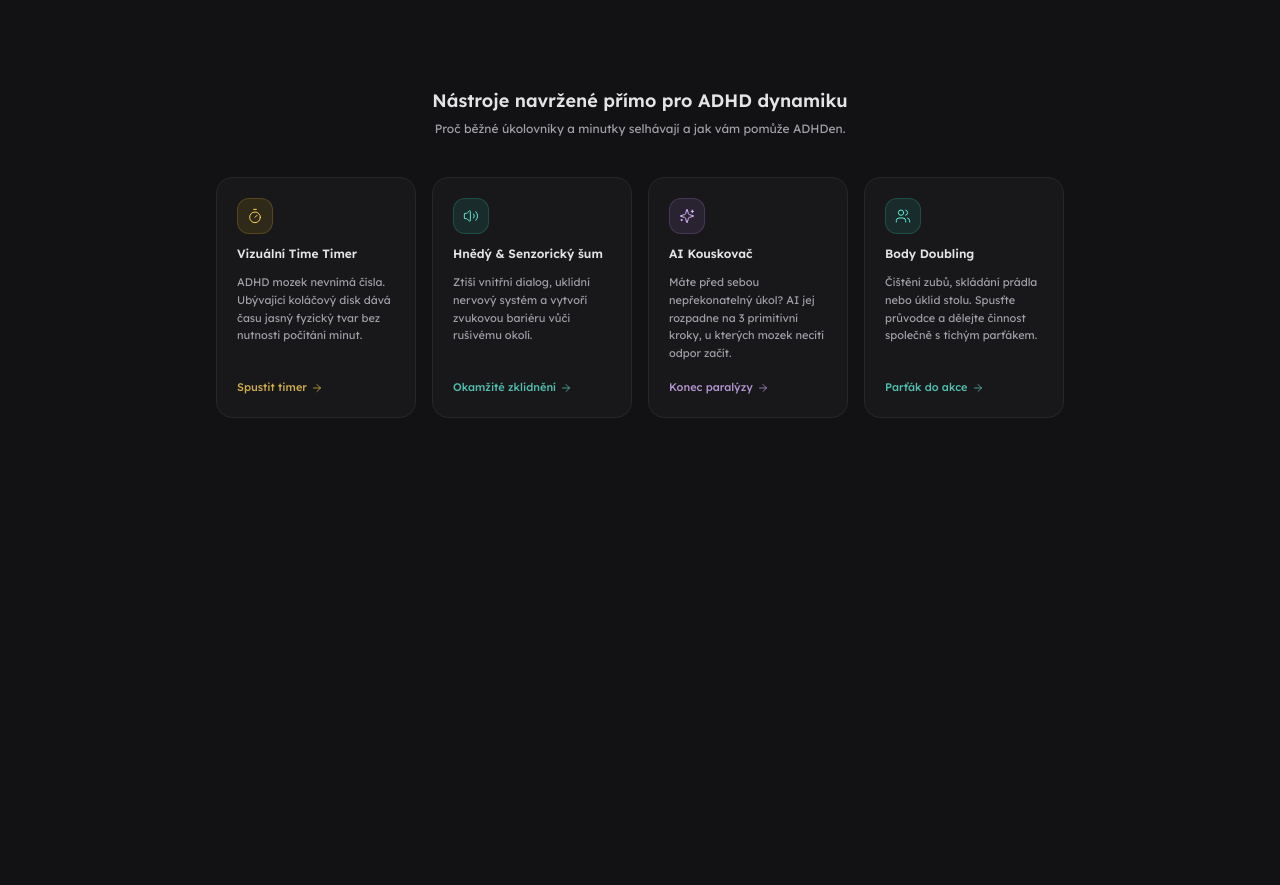
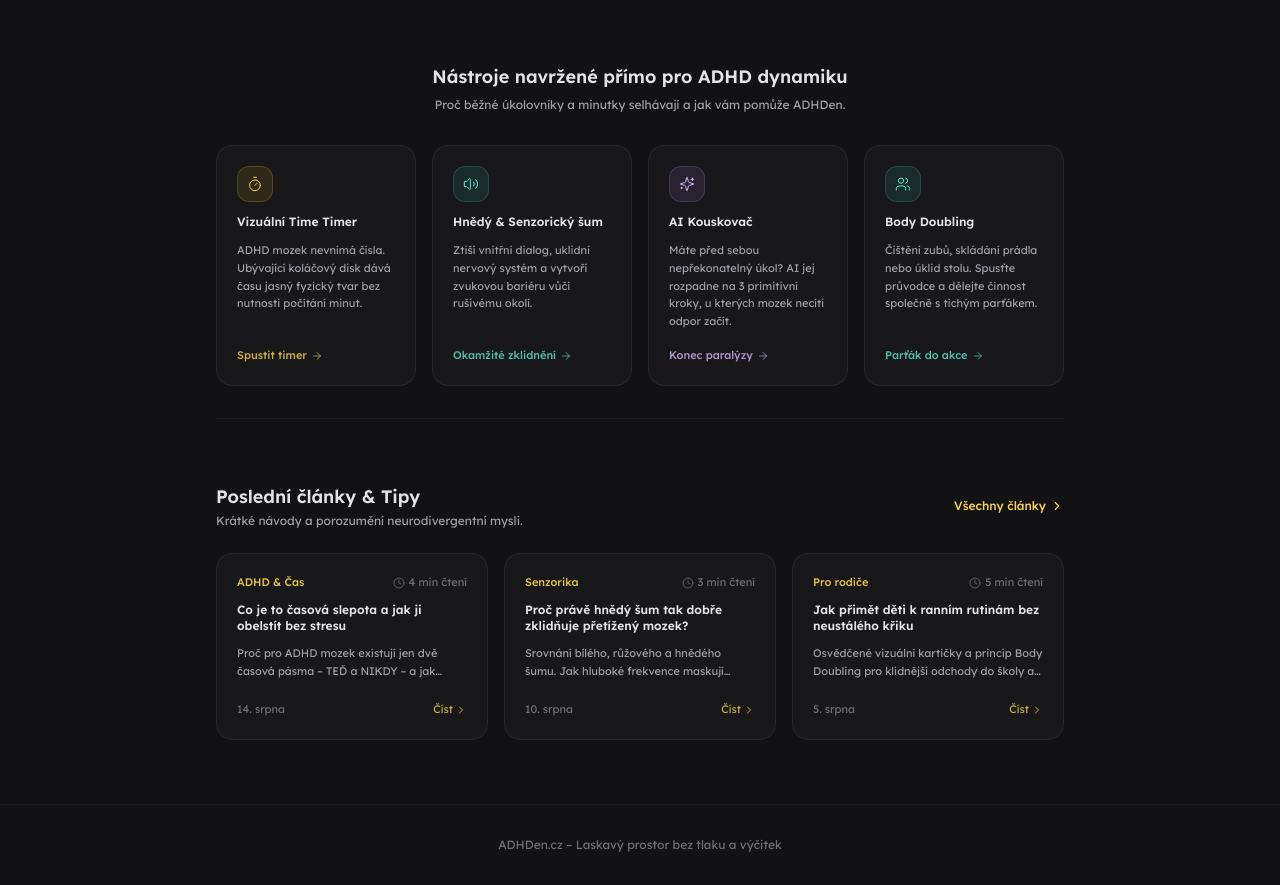
Before and after one commit to onlinejitka/ADHden, a Next.js app: page / in a window 1280 px wide. Shown: the part 500-1385 px from the top of the page. Before the commit the page ends 998 px from the top, so only its background shows below. Built offline with nearby package versions, Linux system fonts and the light colour scheme.

Commit message:
Update page.tsx

```diff
--- a/app/page.tsx
+++ b/app/page.tsx
@@ -9,10 +9,42 @@ import {
   Users,
   BookOpen,
   ArrowRight,
-  CheckCircle2
+  CheckCircle2,
+  Clock,
+  ChevronRight
 } from "lucide-react";
 
 export default function LandingPage() {
+  const articles = [
+    {
+      id: "1",
+      title: "Co je to časová slepota a jak ji obelstít bez stresu",
+      perex: "Proč pro ADHD mozek existují jen dvě časová pásma – TEĎ a NIKDY – a jak pomáhají vizuální kotvy.",
+      category: "ADHD & Čas",
+      readTime: "4 min čtení",
+      date: "14. srpna",
+      color: "amber"
+    },
+    {
+      id: "2",
+      title: "Proč právě hnědý šum tak dobře zklidňuje přetížený mozek?",
+      perex: "Srovnání bílého, růžového a hnědého šumu. Jak hluboké frekvence maskují vnitřní i vnější ruch.",
+      category: "Senzorika",
+      readTime: "3 min čtení",
+      date: "10. srpna",
+      color: "teal"
+    },
+    {
+      id: "3",
+      title: "Jak přimět děti k ranním rutinám bez neustálého křiku",
+      perex: "Osvědčené vizuální kartičky a princip Body Doubling pro klidnější odchody do školy a školky.",
+      category: "Pro rodiče",
+      readTime: "5 min čtení",
+      date: "5. srpna",
+      color: "purple"
+    }
+  ];
+
   return (
     <div className="min-h-screen bg-[#121214] text-zinc-300 font-sans leading-relaxed selection:bg-amber-400/20 selection:text-amber-300">
 
@@ -46,26 +78,22 @@ export default function LandingPage() {
         </div>
       </header>
 
-      {/* Hero sekce s mírnější typografií */}
-      <main className="max-w-4xl mx-auto px-6 pt-16 pb-20 text-center space-y-8">
+      {/* Hero sekce */}
+      <main className="max-w-4xl mx-auto px-6 pt-14 pb-16 text-center space-y-8">
 
-        {/* Odznáček */}
         <div className="inline-flex items-center gap-2 px-3 py-1 rounded-full bg-zinc-800/50 border border-zinc-700/50 text-[11px] text-amber-300/90">
           <span>♡ Laskavý systém pro neurodivergentní mozek</span>
         </div>
 
-        {/* Hlavní nadpis - zmenšen a zjemněn proti přehlcení */}
         <h1 className="text-2xl sm:text-3xl md:text-4xl font-semibold text-zinc-100 max-w-2xl mx-auto leading-normal tracking-wide">
           Zkrotit chaos, časovou slepotu a paralýzu{" "}
           <span className="text-amber-300 font-normal">bez pocitu viny.</span>
         </h1>
 
-        {/* Podnadpis */}
         <p className="text-xs sm:text-sm text-zinc-400 max-w-xl mx-auto leading-relaxed">
           ADHDen spojuje vizuální ubývání času, zklidňující hnědý šum, AI rozpad paralyzujících úkolů a společného parťáka pro dospělé i rodiny s dětmi.
         </p>
 
-        {/* Akční tlačítka */}
         <div className="flex flex-col sm:flex-row items-center justify-center gap-3 pt-2">
           <Link
             href="/app"
@@ -83,7 +111,6 @@ export default function LandingPage() {
           </Link>
         </div>
 
-        {/* Drobné garance pod tlačítky */}
         <div className="flex items-center justify-center gap-6 text-[11px] text-zinc-500 pt-2">
           <span className="flex items-center gap-1.5">
             <CheckCircle2 className="w-3.5 h-3.5 text-teal-400" strokeWidth={1.5} /> Zdarma bez registrace
@@ -94,7 +121,7 @@ export default function LandingPage() {
         </div>
 
         {/* Sekce Nástrojů */}
-        <section className="pt-16 space-y-6 text-left">
+        <section className="pt-12 space-y-6 text-left">
           <div className="text-center space-y-1.5">
             <h2 className="text-lg font-semibold text-zinc-200">
               Nástroje navržené přímo pro ADHD dynamiku
@@ -104,10 +131,7 @@ export default function LandingPage() {
             </p>
           </div>
 
-          {/* Mřížka 4 dlaždic - nyní plně proklikávatelných */}
-          <div className="grid grid-cols-1 sm:grid-cols-2 lg:grid-cols-4 gap-4 pt-4">
-
-            {/* Dlaždice 1: Time Timer */}
+          <div className="grid grid-cols-1 sm:grid-cols-2 lg:grid-cols-4 gap-4 pt-2">
             <Link
               href="/app"
               className="group p-5 bg-zinc-800/30 hover:bg-zinc-800/60 border border-zinc-800 hover:border-amber-400/40 rounded-2xl transition-all flex flex-col justify-between space-y-4"
@@ -128,7 +152,6 @@ export default function LandingPage() {
               </span>
             </Link>
 
-            {/* Dlaždice 2: Hnědý šum */}
             <Link
               href="/app"
               className="group p-5 bg-zinc-800/30 hover:bg-zinc-800/60 border border-zinc-800 hover:border-teal-400/40 rounded-2xl transition-all flex flex-col justify-between space-y-4"
@@ -149,7 +172,6 @@ export default function LandingPage() {
               </span>
             </Link>
 
-            {/* Dlaždice 3: AI Kouskovač */}
             <Link
               href="/app"
               className="group p-5 bg-zinc-800/30 hover:bg-zinc-800/60 border border-zinc-800 hover:border-purple-400/40 rounded-2xl transition-all flex flex-col justify-between space-y-4"
@@ -170,7 +192,6 @@ export default function LandingPage() {
               </span>
             </Link>
 
-            {/* Dlaždice 4: Body Doubling */}
             <Link
               href="/app"
               className="group p-5 bg-zinc-800/30 hover:bg-zinc-800/60 border border-zinc-800 hover:border-teal-400/40 rounded-2xl transition-all flex flex-col justify-between space-y-4"
@@ -190,10 +211,73 @@ export default function LandingPage() {
                 Parťák do akce <ArrowRight className="w-3 h-3" strokeWidth={1.5} />
               </span>
             </Link>
-
           </div>
         </section>
+
+        {/* Sekce Magazínu / Posledních článků */}
+        <section className="pt-16 space-y-6 text-left border-t border-zinc-800/60 mt-12">
+          <div className="flex items-center justify-between">
+            <div>
+              <h2 className="text-lg font-semibold text-zinc-200">
+                Poslední články & Tipy
+              </h2>
+              <p className="text-xs text-zinc-400 mt-0.5">
+                Krátké návody a porozumění neurodivergentní mysli.
+              </p>
+            </div>
+
+            <Link
+              href="/magazin"
+              className="text-xs text-amber-300 hover:underline flex items-center gap-1 font-medium"
+            >
+              <span>Všechny články</span>
+              <ChevronRight className="w-3.5 h-3.5" />
+            </Link>
+          </div>
+
+          <div className="grid grid-cols-1 md:grid-cols-3 gap-4">
+            {articles.map((art) => (
+              <Link
+                key={art.id}
+                href="/magazin"
+                className="group p-5 bg-zinc-800/30 hover:bg-zinc-800/60 border border-zinc-800 hover:border-zinc-700 rounded-2xl transition-all flex flex-col justify-between space-y-3"
+              >
+                <div className="space-y-2.5">
+                  <div className="flex items-center justify-between text-[11px] text-zinc-500">
+                    <span className="text-amber-300/90 font-medium">
+                      {art.category}
+                    </span>
+                    <span className="flex items-center gap-1">
+                      <Clock className="w-3 h-3" strokeWidth={1.5} /> {art.readTime}
+                    </span>
+                  </div>
+
+                  <h3 className="text-xs font-semibold text-zinc-200 group-hover:text-amber-300 transition leading-snug">
+                    {art.title}
+                  </h3>
+
+                  <p className="text-[11px] text-zinc-400 leading-relaxed line-clamp-2">
+                    {art.perex}
+                  </p>
+                </div>
+
+                <div className="pt-2 text-[11px] text-zinc-500 group-hover:text-zinc-300 flex items-center justify-between transition">
+                  <span>{art.date}</span>
+                  <span className="text-amber-300/80 group-hover:text-amber-300 flex items-center gap-0.5">
+                    Číst <ChevronRight className="w-3 h-3" />
+                  </span>
+                </div>
+              </Link>
+            ))}
+          </div>
+        </section>
+
       </main>
+
+      {/* Zápatí */}
+      <footer className="border-t border-zinc-800/60 py-8 text-center text-xs text-zinc-500">
+        <p>ADHDen.cz – Laskavý prostor bez tlaku a výčitek</p>
+      </footer>
     </div>
   );
 }
```
